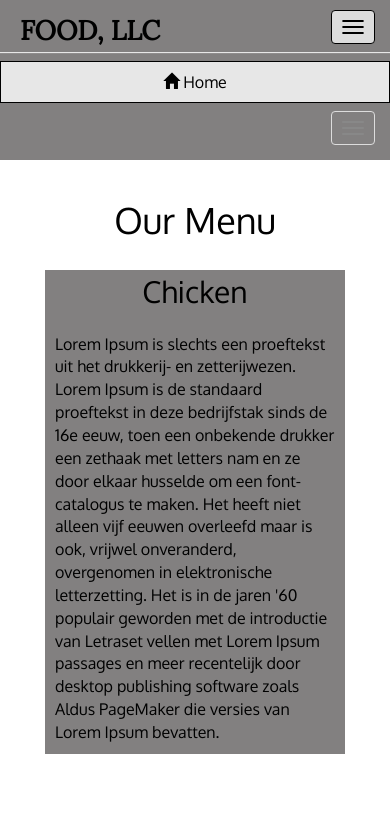
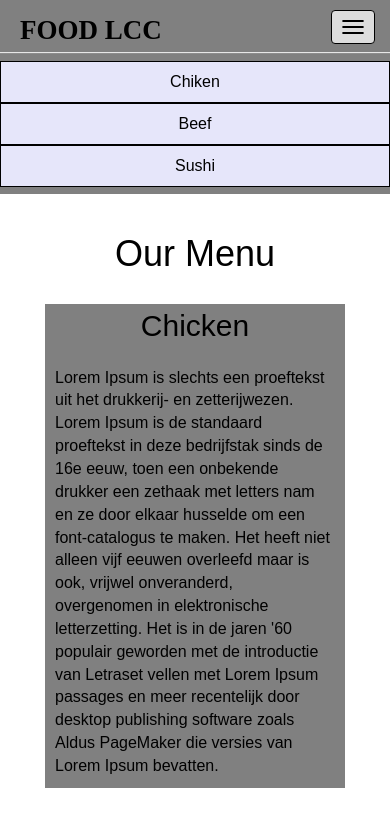
Before and after one commit to elija33/module3_solution, a plain HTML site: page index.html in a window 390 px wide. Both pictures are taken after a click on the button "Toggle navigation". Drawn offline with nearby package versions, Linux system fonts and the light colour scheme.

Commit message:
module3_solution

```diff
--- a/css/styles.css
+++ b/css/styles.css
@@ -1,6 +1,3 @@
-
-
-
 body {
   font-size: 16px;
   color: #fff;
@@ -11,7 +8,7 @@ body {
 
 /** HEADER **/
 #header-nav {
-  background-color: #828080;
+  background-color: #808080;
   border-radius: 0;
   border: none;
   -webkit-border-radius: 0;
@@ -63,7 +60,7 @@ body {
 .navbar-header button.navbar-toggle {
   clear: both;
   margin-top: -40px;
-  background: #828080;
+  background: #808080;
 }
 
 
@@ -88,7 +85,7 @@ padding: 10px;
 
 #menu2  {
 margin: 30px;
-background-color: #828080;
+background-color: #808080;
 }
 
 /*****Large devices****/
@@ -119,7 +116,7 @@ margin:30px;
 /*****Extra Small devices****/
 @media (max-width: 767px) {
   .navbar li a {
-    background: red;
+    background: #E6E6FA;
     border: 1px solid black;
 }
 
@@ -127,5 +124,3 @@ margin:30px;
   margin: 30px;
 }
 }
-
-In/aL0LD0In/aRankn/aAgen/al0More dataSummary reportDiagnosisDensity00n/a
--- a/index.html
+++ b/index.html
@@ -1,32 +1,22 @@
+
 <!doctype html>
 <html lang="en">
   <head>
     <meta charset="utf-8">
     <meta http-equiv="X-UA-Compatible" content="IE=edge">
     <meta name="viewport" content="width=device-width, initial-scale=1">
-    <title>Food LLC</title>
+    <title>Modulo3</title>
     <link rel="stylesheet" href="css/bootstrap.min.css">
     <link rel="stylesheet" href="css/styles.css">
-    <link href='https://fonts.googleapis.com/css?family=Oxygen:400,300,700' rel='stylesheet' type='text/css'>
-    <link href='https://fonts.googleapis.com/css?family=Lora' rel='stylesheet' type='text/css'>
   </head>
 <body>
   <header>
     <nav id="header-nav" class="navbar navbar-default">
-      <div class="container">
+      <div class="container-fluid">
         <div class="navbar-header">
-          <a href="index.html" class="pull-left visible-md visible-lg">
-            <div id="logo-img"></div>
-          </a>
-
-          <div class="navbar-brand">
-            <a href="index.html"><h1>Food, LLC</h1></a>
-            <!--<p>
-              <img src="images/star-k-logo.png" alt="Kosher certification">
-              <span>Kosher Certified</span>
-            </p>-->
+        	<div class="navbar-brand navbar-left">
+            <a href="index.html"><h1>Food LCC</h1></a>
           </div>
-
           <button type="button" class="navbar-toggle collapsed" data-toggle="collapse" data-target="#collapsable-nav" aria-expanded="false">
             <span class="sr-only">Toggle navigation</span>
             <span class="icon-bar"></span>
@@ -35,41 +25,34 @@
           </button>
         </div>
 
-        <div id="collapsable-nav" class="collapse navbar-collapse">
-           <ul id="nav-list" class="nav navbar-nav navbar-right">
-            <li class="visible-xs active">
-              <a href="index.html">
-                <span class="glyphicon glyphicon-home"></span> Home</a>
+        <div id="collapsable-nav" class=" collapse navbar-collapse">
+           <ul id="nav-list" class=" nav navbar-nav navbar-right visible-xs">
+            <li>
+              <a href="menu-categories.html"> Chiken</a>
             </li>
-          <button type="button" class="navbar-toggle collapsed" data-toggle="collapse" data-target="#collapsable-nav" aria-expanded="false">
-            <span class="sr-only">Toggle navigation</span>
-            <span class="icon-bar"></span>
-            <span class="icon-bar"></span>
-            <span class="icon-bar"></span>
-          </button>
-        </div>
-        <div id="collapsable-nav" class="collapse navbar-collapse">
-           <ul id="nav-list" class="nav navbar-nav navbar-right visible-xs">
        <li>
-              <a href="menu-categories.html">Chiken</a>
-            </li>
             <li>
               <a href="#"> Beef</a>
             </li>
+
             <li>
               <a href="#"> Sushi</a>
             </li>
+
           </ul><!-- #nav-list -->
         </div><!-- .collapse .navbar-collapse -->
         </div>
 
-    </div> <!-- .container -->
-  </div> <!-- #header-nav -->
+
+
+      </div><!-- .container -->
+    </nav><!-- #header-nav -->
 </header>
 
 <!-- Home page -->
+
 <div id="main-content" class="container-fluid">
-  <div class="menu1" class="col-xs-12">
+	<div class=menu1 class="col-xs-12">
         	<h1 class="text-center">Our Menu</h1>
         <div id="menu2">
         	<h2>Chicken</h2>
@@ -79,10 +62,14 @@
           in de jaren '60 populair geworden met de introductie van Letraset vellen met Lorem Ipsum passages en meer recentelijk door desktop publishing software
            zoals Aldus PageMaker die versies van Lorem Ipsum bevatten.</p>
         </div>
+        <div class="Menu3">
+        		<h2>Beef</h2>
 </div>
 </div>
+</div>
+
   <!-- jQuery (Bootstrap JS plugins depend on it) -->
-    <script src="js/jquery-2.1.4.min.js"></script>
+  <script src="js/jquery-1.11.3.min.js"></script>
   <script src="js/bootstrap.min.js"></script>
   <script src="js/script.js"></script>
 </body>
```
Lines whose indentation alone changed are shown as unchanged.
